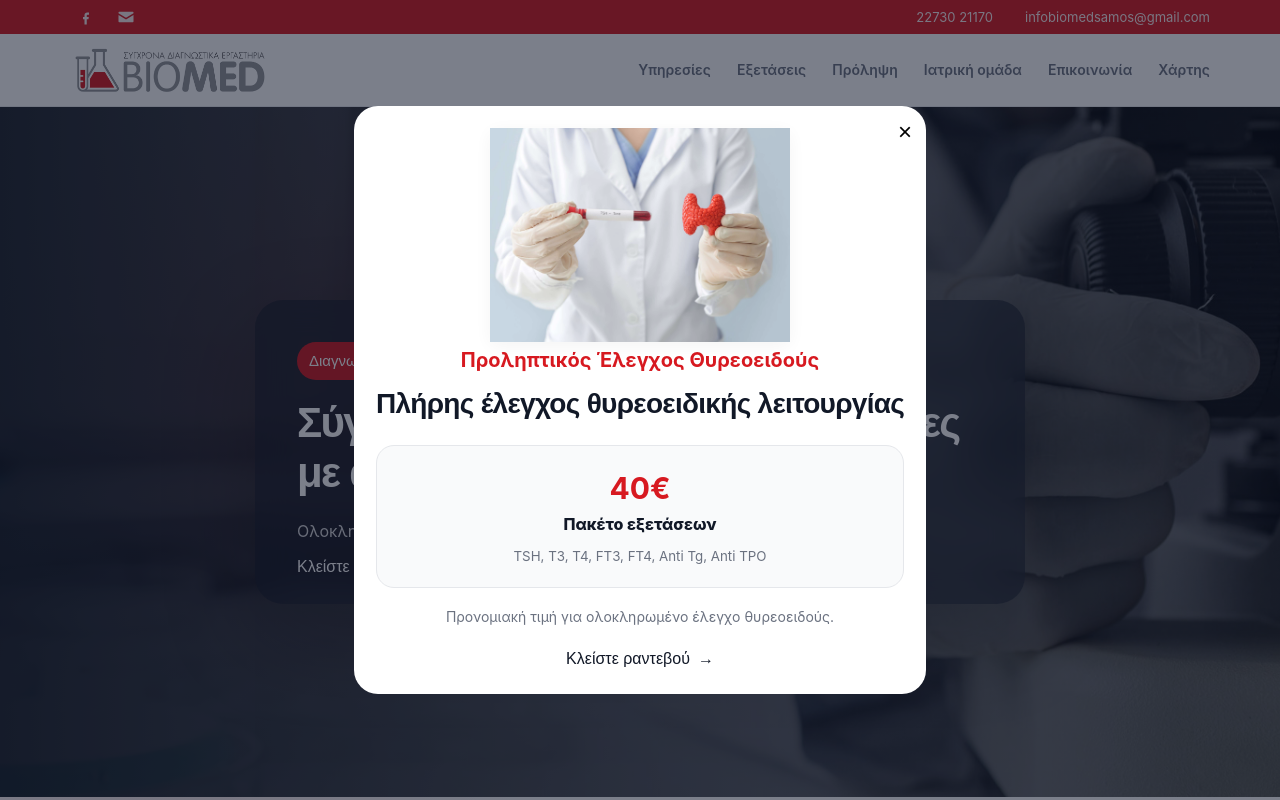
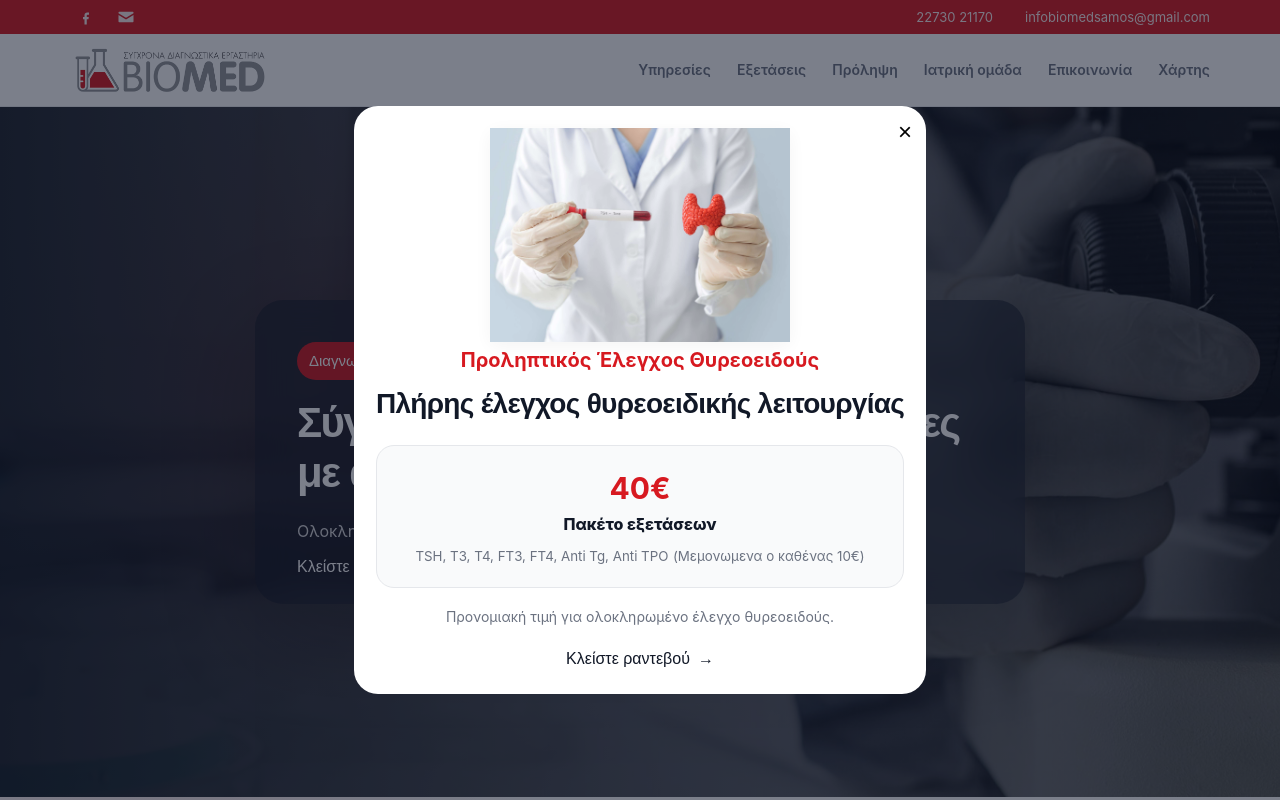
Before and after one commit to makiskollias/biomedsamos, a FastAPI app: page / in a window 1280 px wide. Run offline with FastAPI, Linux system fonts and the light colour scheme.

Commit message:
αλλαγες στο popup προσθηκη τιμης 10 €

```diff
--- a/templates/partials/popup.html
+++ b/templates/partials/popup.html
@@ -15,6 +15,7 @@
         <strong>40€</strong>
         <span>Πακέτο εξετάσεων</span>
         <small>TSH, T3, T4, FT3, FT4, Anti Tg, Anti TPO</small>
+        <small> (Μεμονωμενα ο καθένας 10€) </small>
       </div>
     </div>
 
```
